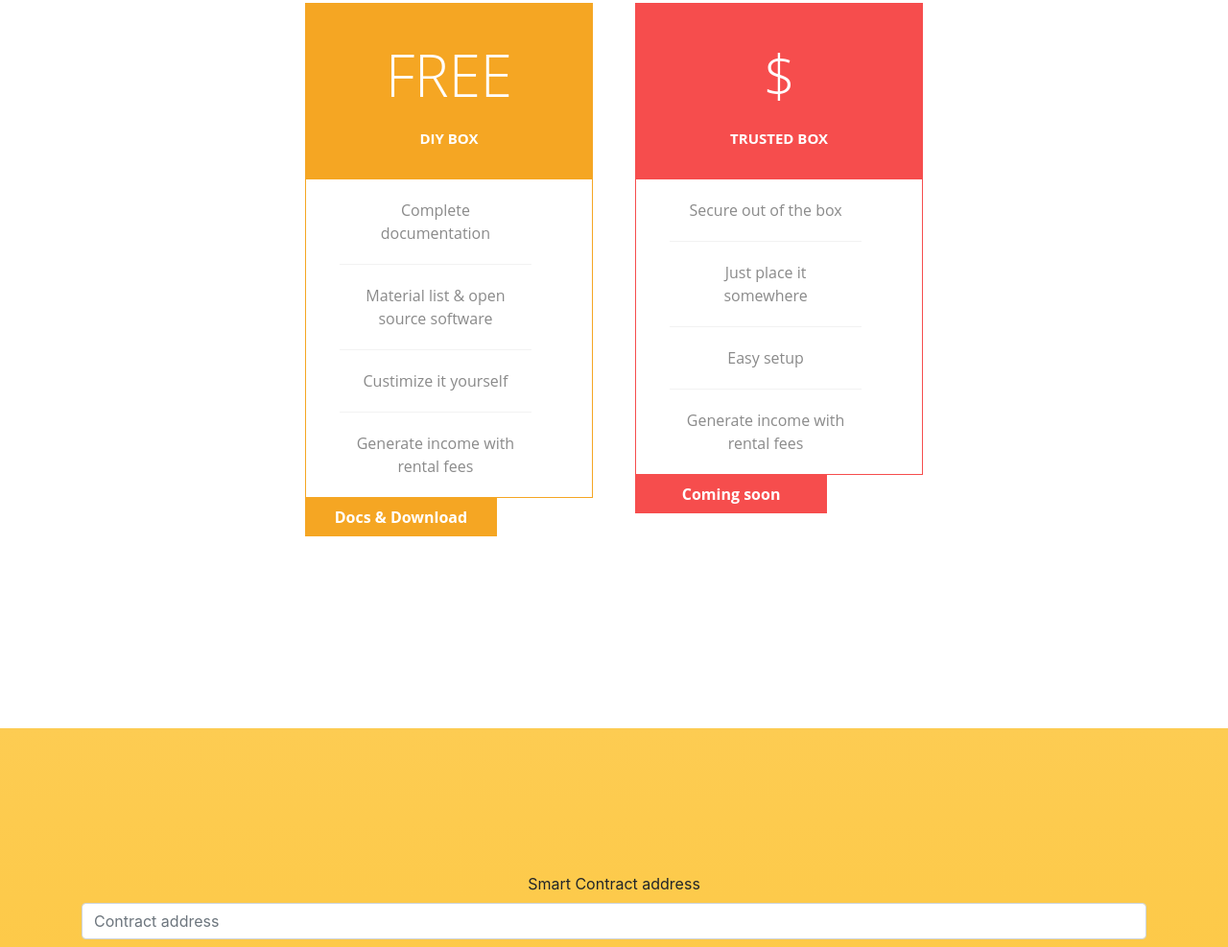
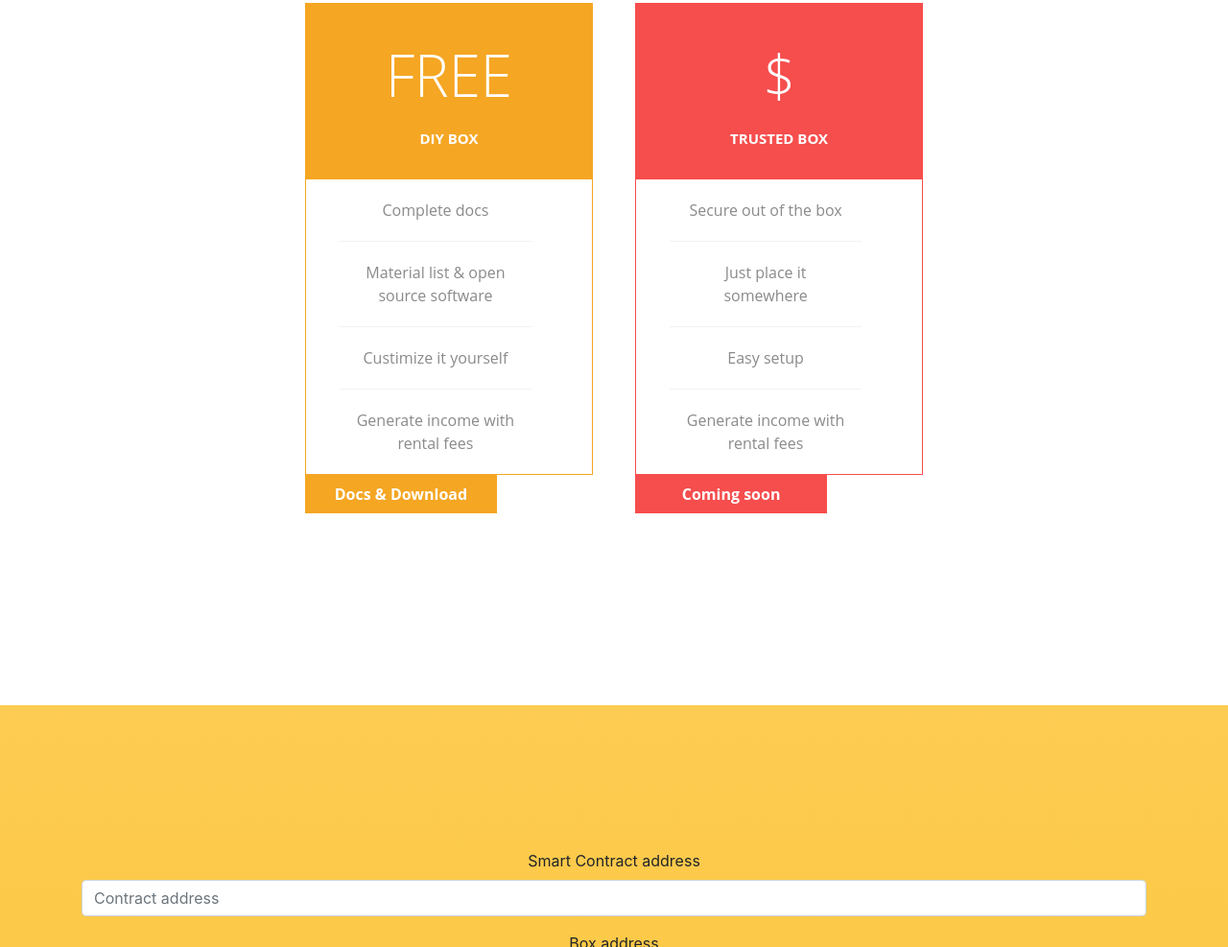
Before and after one commit to smalobox/web, a website with bundled scripts: page index.html in a window 1280 px wide. Shown: the part 2021-3008 px from the top of the page at 96% size. Built offline with nearby package versions, Linux system fonts and the light colour scheme; a web font is replaced by a local one.

Commit message:
Proucts updates II

```diff
--- a/index.html
+++ b/index.html
@@ -191,7 +191,7 @@
             <span class="name">DIY BOX</span>
           </div>
           <ul class="features" style="border: 1px solid #f5a623;">
-            <li>Complete documentation</li>
+            <li>Complete docs</li>
             <li>Material list & open source software</li>
             <li>Custimize it yourself</li>
             <li>Generate income with rental fees</li>
```
